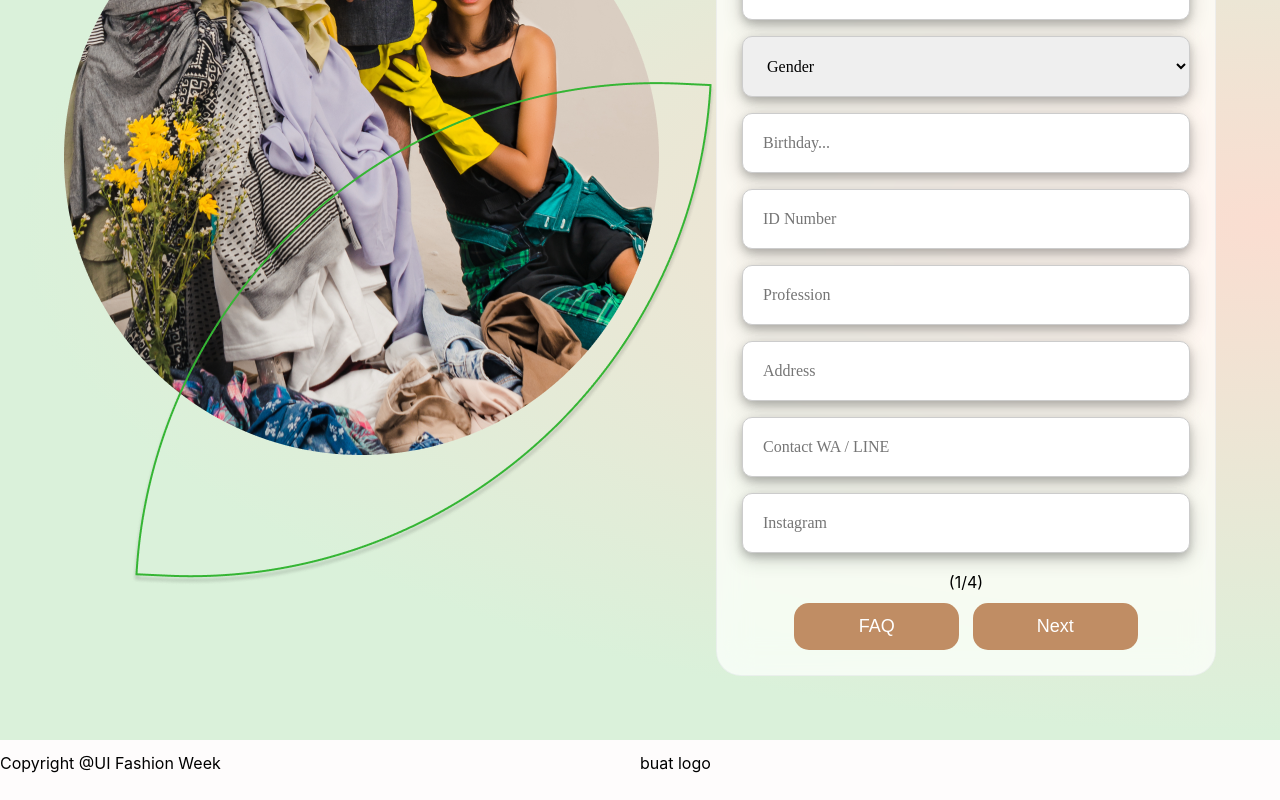
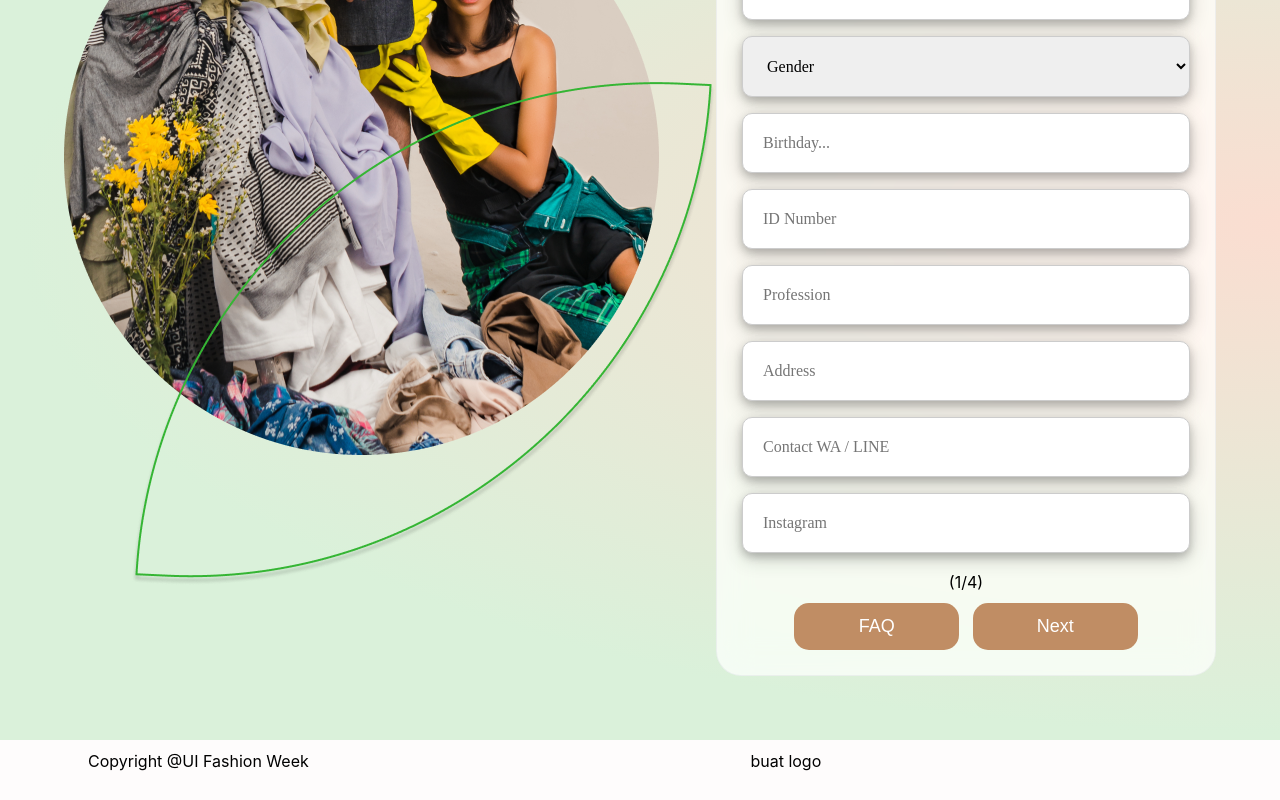
Before and after one commit to idahdam/uifashionweek, a React (Create React App) app: page /register in a window 1280 px wide. Shown: the part 351-1151 px from the top of the page. Built offline with nearby package versions, Linux system fonts and the light colour scheme; a web font is replaced by a local one.

Commit message:
register update

```diff
--- a/src/components/footer/footer.elements.js
+++ b/src/components/footer/footer.elements.js
@@ -1,49 +1,42 @@
 import styled from "styled-components";
 
 export const Footer = styled.div`
-  bottom: 0;
-  width: 100%;
   background: rgba(253, 251, 250, 0.6);
   backdrop-filter: blur(20px);
-  radius: 20px;
-  @media (max-width: 1000px) {
-    padding: 70px 30px;
-  }
+  height: 60px;
+  display: flex;
+  padding: 0 5%;
+  justify-content: center;
+  align-items: center;
+  font-size: 1.2 rem;
+  top: 0;
+  z-index: 999;
 `;
 
 export const FooterContainer = styled.div`
-  justify-content: center;
-  max-width: 1280px;
+  display: flex;
+  justify-content: space-between;
   height: 60px;
-  margin: 0 auto;
+  z-index: 1;
+  width: 100%;
+  padding: 0 24px;
+  max-width: 1366px;
+  @media screen and (max-width: 960px) {
+    padding: 0;
+    width: 65%;
+  }
 `;
 export const FooterLeft = styled.div`
   float: left;
-  width: 50%;
+  width: 40%;
   height: 60%;
-  margin-top:1%;
+  margin-top: 1%;
 `;
 export const FooterRight = styled.div`
-  float: right;
-  width: 50%;
+  float: left;
+  width: 40%;
   height: 60%;
-  margin-top:1%;
-`;
-
-export const FooterColumn = styled.div`
-  display: flex;
-  flex-direction: column;
-  text-align: left;
-`;
-
-export const FooterRow = styled.div`
-  display: grid;
-  grid-template-columns: repeat(auto-fill, minmax(185px, 1fr));
-  grid-gap: 20px;
-
-  @media (max-width: 1000px) {
-    grid-template-columns: repeat(auto-fill, minmax(200px, 1fr));
-  }
+  margin-top: 1%;
 `;
 
 export const FooterLink = styled.a`
@@ -57,10 +50,3 @@ export const FooterLink = styled.a`
     transition: 200ms ease-in;
   }
 `;
-
-export const FooterHeading = styled.p`
-  font-size: 24px;
-  color: #fff;
-  margin-bottom: 40px;
-  font-weight: bold;
-`;
--- a/src/components/footer/footer.js
+++ b/src/components/footer/footer.js
@@ -4,10 +4,7 @@ Footer,
 FooterContainer,
 FooterLeft,
 FooterRight,
-FooterRow,
-FooterColumn,
 FooterLink,
-FooterHeading,
 } from "./footer.elements";
 
 const footer = () => {
@@ -17,9 +14,9 @@ return (
 		<FooterLeft>
 		Copyright @UI Fashion Week
 		</FooterLeft>
-		<FooterRight>
+		<FooterLeft>
 			buat logo
-		</FooterRight>
+			</FooterLeft>
 	</FooterContainer>
 	</Footer>
 );
--- a/src/components/register/register.element.js
+++ b/src/components/register/register.element.js
@@ -107,14 +107,14 @@ export const RegisterButton = styled.button`
   margin: 0 1.5%;
   color: white;
   font-size: 18px;
-  background: #C08D64;
+  background: #c08d64;
   border-radius: 15px;
   text-decoration: none;
   display: inline-block;
   border: none;
   border-radius: 15px;
-  width:165px;
-  Height: 47px;
+  width: 165px;
+  height: 47px;
 `;
 export const RegisterPageCountContainer = styled.div`
   padding: 2.5%;
--- a/src/components/register/register.js
+++ b/src/components/register/register.js
@@ -88,24 +88,29 @@ const Register = () => {
     card = (
       <>
         <RegisterCardTitle>Model Hunt Registration</RegisterCardTitle>
-        <RegisterCardDescription>Personal Data</RegisterCardDescription>
+        <RegisterCardDescription>
+          Body Measurement & Sizing
+        </RegisterCardDescription>
         <RegisterFormContainer>
-          <RegisterInput placeholder="Full Name" type="text" />
-          <RegisterInput placeholder="Nickname" type="text" />
+          <RegisterInput placeholder="Height (cm)" type="text" />
+          <RegisterInput placeholder="Weight (kg)" type="text" />
           <RegisterSelect>
             <RegisterOptionDefault value="" disabled selected hidden>
-              Gender
+              Top
             </RegisterOptionDefault>
             <RegisterOption value="0">Male</RegisterOption>
             <RegisterOption value="1">Female</RegisterOption>
             <RegisterOption value="2">Rather Not To Say</RegisterOption>
           </RegisterSelect>
-          <RegisterInput placeholder="Birthday..." type="text" />
-          <RegisterInput placeholder="ID Number" type="text" />
-          <RegisterInput placeholder="Profession" type="text" />
-          <RegisterInput placeholder="Address" type="text" />
-          <RegisterInput placeholder="Contact WA / LINE" type="text" />
-          <RegisterInput placeholder="Instagram" type="text" />
+          <RegisterSelect>
+            <RegisterOptionDefault value="" disabled selected hidden>
+              Bottom
+            </RegisterOptionDefault>
+            <RegisterOption value="0">Male</RegisterOption>
+            <RegisterOption value="1">Female</RegisterOption>
+            <RegisterOption value="2">Rather Not To Say</RegisterOption>
+          </RegisterSelect>
+          <RegisterInput placeholder="Shoe (UK)" type="text" />
         </RegisterFormContainer>
         <RegisterPageCountContainer>(2/4)</RegisterPageCountContainer>
         <RegisterButtonContainer>
@@ -120,22 +125,38 @@ const Register = () => {
         <RegisterCardTitle>Model Hunt Registration</RegisterCardTitle>
         <RegisterCardDescription>Personal Data</RegisterCardDescription>
         <RegisterFormContainer>
-          <RegisterInput placeholder="Full Name" type="text" />
-          <RegisterInput placeholder="Nickname" type="text" />
           <RegisterSelect>
             <RegisterOptionDefault value="" disabled selected hidden>
-              Gender
+              Lagi kontrak sama Agency?
             </RegisterOptionDefault>
             <RegisterOption value="0">Male</RegisterOption>
             <RegisterOption value="1">Female</RegisterOption>
             <RegisterOption value="2">Rather Not To Say</RegisterOption>
           </RegisterSelect>
-          <RegisterInput placeholder="Birthday..." type="text" />
-          <RegisterInput placeholder="ID Number" type="text" />
-          <RegisterInput placeholder="Profession" type="text" />
-          <RegisterInput placeholder="Address" type="text" />
-          <RegisterInput placeholder="Contact WA / LINE" type="text" />
-          <RegisterInput placeholder="Instagram" type="text" />
+          <RegisterInput placeholder="Jika iya agency apa?" type="text" />
+          <RegisterSelect>
+            <RegisterOptionDefault value="" disabled selected hidden>
+              Jika tidak sedang dikontrak, pernah kontrak sama agency gak
+              sebelumnya?
+            </RegisterOptionDefault>
+            <RegisterOption value="0">Male</RegisterOption>
+            <RegisterOption value="1">Female</RegisterOption>
+            <RegisterOption value="2">Rather Not To Say</RegisterOption>
+          </RegisterSelect>
+          <RegisterInput
+            placeholder="Pernah kontak dengan agency apa sebelumnya?"
+            type="text"
+          />
+          <RegisterSelect>
+            <RegisterOptionDefault value="" disabled selected hidden>
+              Bergabung model karena direkomendasi panitia?
+            </RegisterOptionDefault>
+            <RegisterOption value="0">Male</RegisterOption>
+            <RegisterOption value="1">Female</RegisterOption>
+            <RegisterOption value="2">Rather Not To Say</RegisterOption>
+          </RegisterSelect>
+          <RegisterInput placeholder="Udah Vaksin atau belum?" type="text" />
+          <RegisterInput placeholder="Vaksin keberapa?" type="text" />
         </RegisterFormContainer>
         <RegisterPageCountContainer>(3/4)</RegisterPageCountContainer>
         <RegisterButtonContainer>
```
